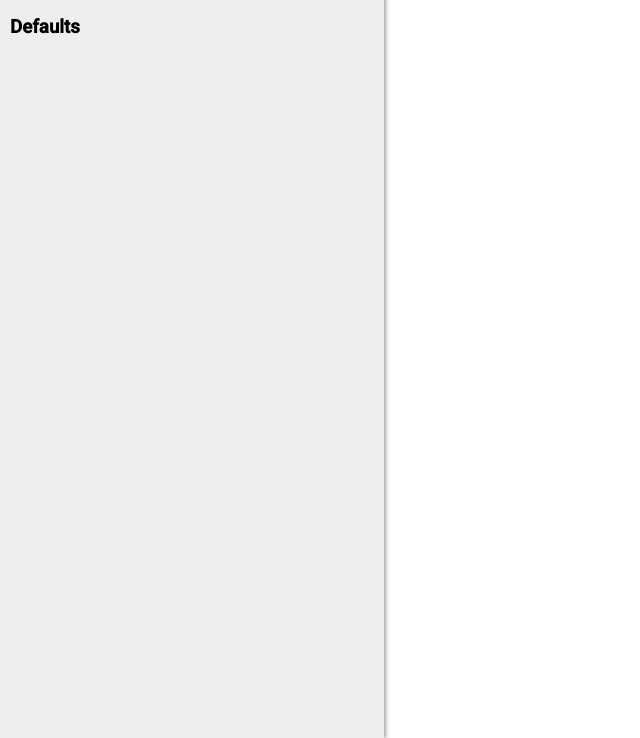
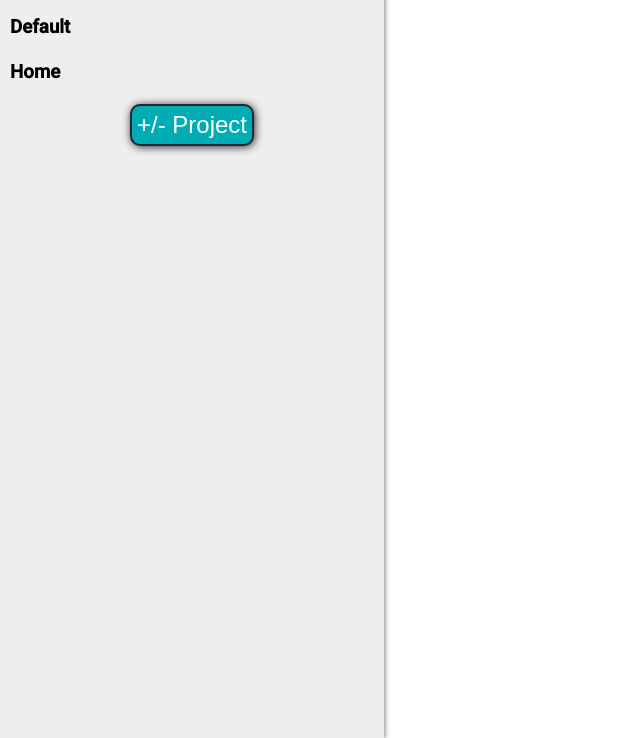
Before and after one commit to dchaas/todo-list, a website built with webpack: page dist/index.html in a window 1280 px wide. Shown: the part 62-800 px from the top of the page, without its empty margins (0-640 px from the left). Built offline with nearby package versions, Linux system fonts and the light colour scheme.

Commit message:
Add/Remove project functionality incorporated. Created a  hidden div that is displayed with the +/- Project button. Entering an existing project name will delete it. Entering a new project name will add it to your list of projects.

```diff
--- a/src/index.js
+++ b/src/index.js
@@ -1,21 +1,17 @@
 import './styles.css';
 import {Todo,Todos,Projects} from './todo.js';
+import {renderSideBar} from './render.js';
 
-// animate the to-dos
-function expandProject(event) {
-    let child = event.target.nextElementSibling;
-     if (child.style.maxHeight){
-        child.style.maxHeight = null;
-          } else {
-            child.style.maxHeight = child.scrollHeight + "px";
-          }
-}
 
-const projectHead = document.querySelector('.project-head');
+//const projectHead = document.querySelector('.project-head');
 //const projectUL = document.querySelector('.project-ul');
 
-projectHead.addEventListener('click',expandProject);
+// create the default project for initial population of the DOM
+Projects.addProject('Default',Todos());
 
+Projects.getProjects()['Default'].addToDo(Todo('Default 1','I must do it','tomorrow','high','notes','checklist'));
+
+// adding some additional content for checking it out
 let todo1 = Todo('Todo 1','I must do it','tomorrow','high','notes','checklist');
 let todo2 = Todo('Todo 2','I must do it','tomorrow','high','notes','checklist');
 let todo3 = Todo('Todo 3','I must do it','tomorrow','high','notes','checklist');
@@ -34,7 +30,9 @@ console.log(todos.removeToDo(todo2));
 console.log(todos.getToDos());
 
 Projects.addProject('Home',todos);
-console.log(Projects.projects['Home'].getToDos());
+console.log(Projects.getProjects()['Home'].getToDos());
 
 todos.addToDo(todo4);
-console.log(Projects.projects['Home'].getToDos());
+console.log(Projects.getProjects()['Home'].getToDos());
+
+renderSideBar(Projects);
--- a/src/render.js
+++ b/src/render.js
@@ -0,0 +1,86 @@
+import { Todos } from "./todo";
+import {Projects} from './todo.js';
+
+// new project button
+const buttons = (()=>{
+    const newProj = document.querySelector('.new-project');
+    const newProjForm = document.querySelector('.new-project-form');
+    const newProjName = document.querySelector(`input[name="project-name"]`);
+
+    newProj.addEventListener('click',function(){
+        newProjForm.style.visibility = 'visible';
+        newProjForm.style.opacity = 0.8;
+    });
+
+
+    const addRemoveProject = document.querySelector('#add-remove-project');
+    addRemoveProject.addEventListener('click',function(){
+        newProjForm.style.visibility = 'hidden';
+        newProjForm.style.opacity = 0;
+        console.log(Projects.getProjects());
+        Projects.addRemoveProject(newProjName.value,Todos());
+        console.log(Projects.getProjects());
+        renderSideBar(Projects);
+    });
+
+
+    return {newProj};
+})();
+
+
+
+
+// animate the to-dos
+function expandProject(event) {
+    let child = event.target.nextElementSibling;
+     if (child.style.maxHeight){
+        child.style.maxHeight = null;
+          } else {
+            child.style.maxHeight = child.scrollHeight + "px";
+          }
+}
+
+let clearContent = function(element) {
+     // clear the content
+     while (element.hasChildNodes()) {
+        element.removeChild(element.firstChild);
+    }
+}
+
+// function to render the sidebar
+let renderSideBar = function(projects) {
+    const sideBar = document.querySelector('.projects');
+    clearContent(sideBar);
+
+    let allProjects = projects.getProjects();
+
+    for (let project in allProjects) {
+        //console.log(project);
+        //console.log(allProjects[project].getToDos());
+        //console.log(allProjects);
+
+        // create the DOM elements
+        const header = document.createElement('h3');
+        header.classList.add('project-head');
+        header.innerHTML = `${project}`;
+        header.addEventListener('click',expandProject);
+
+        const ul = document.createElement('ul');
+        ul.classList.add('project-ul');
+
+        allProjects[project].getToDos().forEach(todo => {
+            const todoLi = document.createElement('li');
+            todoLi.classList.add('project-li');
+            todoLi.innerHTML = `${todo.title}`;
+            ul.appendChild(todoLi);
+        });
+
+        sideBar.appendChild(header);
+        sideBar.appendChild(ul);
+
+
+    }
+
+};
+
+export {renderSideBar,buttons};
--- a/src/styles.css
+++ b/src/styles.css
@@ -15,6 +15,8 @@ body {
     height: 100vh;
     /* border: solid 1px #393E46; */
     box-shadow: 1px 1px 5px gray;
+    display: flex;
+    flex-direction: column;
 
 }
 
@@ -51,6 +53,46 @@ body {
     transition: max-height 0.1s ease-out;
 }
 
+
+.new-project, #add-remove-project {
+    align-self: center;
+    font-size: 1.5rem;
+    background-color: #00ADB5;
+    color: white;
+    border: solid 2px #222831;
+    border-radius: 10px;
+    padding: 5px;
+    box-shadow: 1px 1px 8px  #222831;
+}
+
+.new-project:hover, #add-remove-project:hover {
+    background-color: #04838a;
+}
+
+.new-project:active, #add-remove-project:active {
+    background-color: #00ADB5;
+}
+
+.new-project-form {
+    position: absolute;
+    top: 20%;
+    left: 40%;
+    background-color: #EEEEEE;
+    box-shadow: 1px 1px 5px #222831;
+    border-radius: 10%;
+    padding: 20px;
+    display: flex;
+    flex-direction: column;
+    gap: 10px;
+    visibility: hidden;
+    opacity: 0;
+    transition: opacity 0.4s;
+}
+
+#add-remove-project {
+    font-size: 1rem;
+}
+
 .content {
 
 }
--- a/src/todo.js
+++ b/src/todo.js
@@ -43,9 +43,18 @@ export const Projects = (()=>{
         delete projects[title];
     };
 
+    const addRemoveProject = (title,todos) => {
+        if (projects.hasOwnProperty(title)) {
+            deleteProject(title);
+        } else {
+            addProject(title,todos);
+        }
+
+    }
+
     const getProjects = () => projects;
 
-    return {projects,getProjects,addProject,deleteProject};
+    return {getProjects,addProject,deleteProject,addRemoveProject};
 
 })();
 
```
Also changed, not shown: dist/index.html, dist/main.js.
